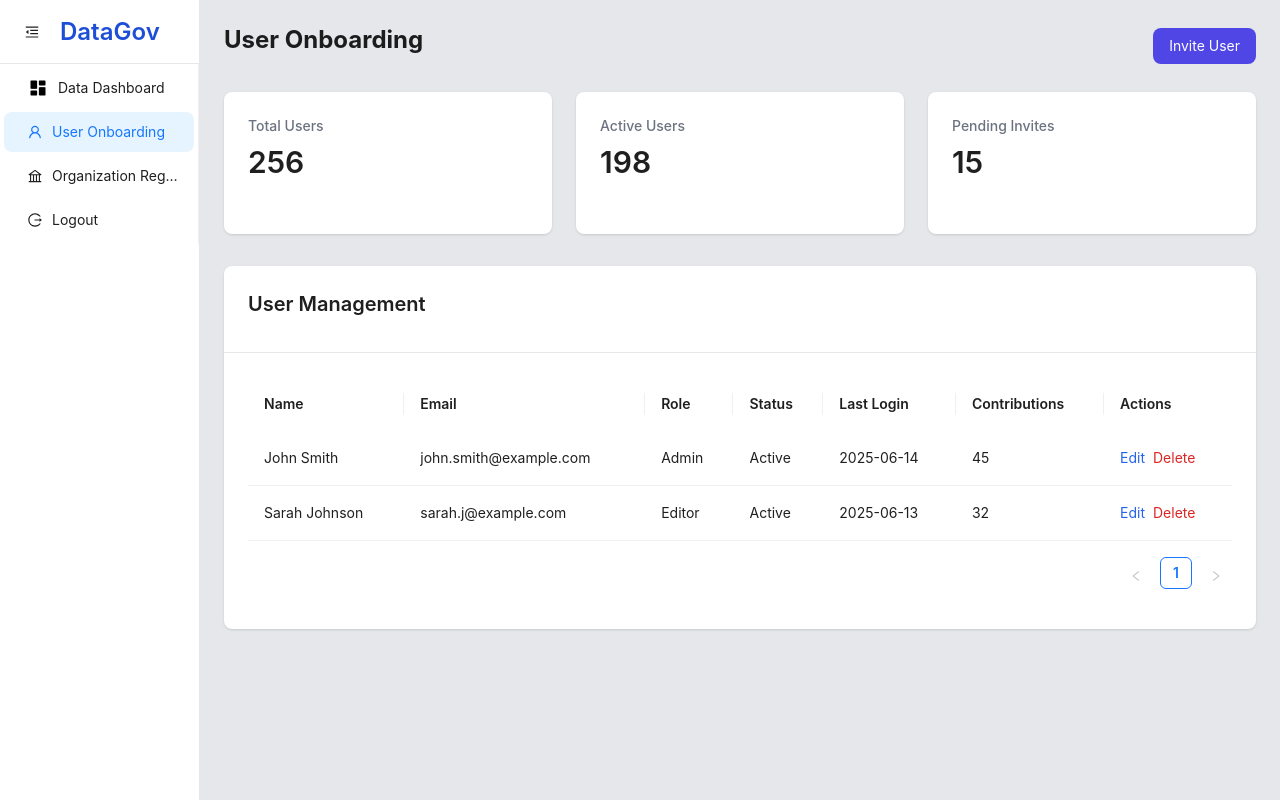
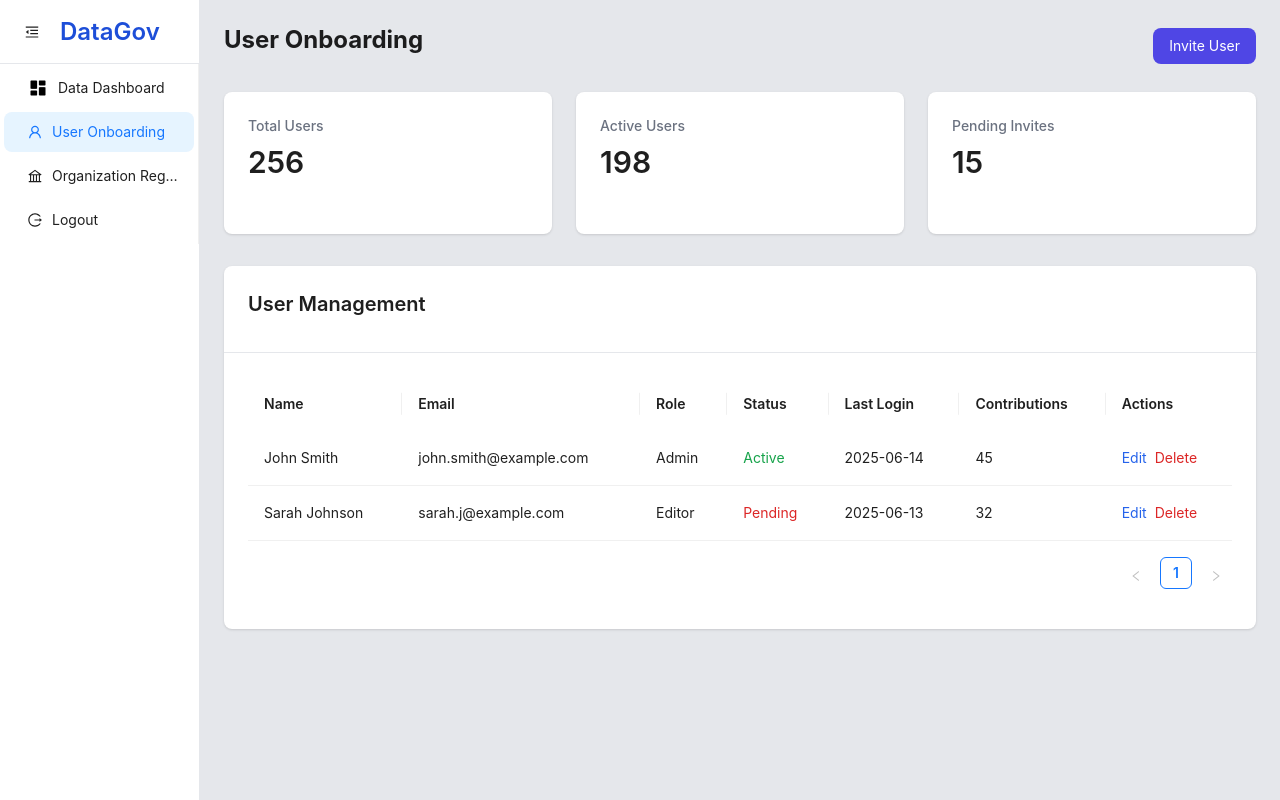
Before and after one commit to ralphlui/edgp-web, a Vue app: page /dashboard in a window 1280 px wide. Built offline with nearby package versions, Linux system fonts and the light colour scheme.

Commit message:
Commit005_ChangingStatusColorFontInUserList

```diff
--- a/src/views/DashboardView.vue
+++ b/src/views/DashboardView.vue
@@ -42,7 +42,12 @@ const userColumns = [
   { title: 'Name', dataIndex: 'name', key: 'name' },
   { title: 'Email', dataIndex: 'email', key: 'email' },
   { title: 'Role', dataIndex: 'role', key: 'role' },
-  { title: 'Status', dataIndex: 'status', key: 'status' },
+  {
+    title: 'Status',
+    dataIndex: 'status',
+    key: 'status',
+    slots: { customRender: 'status' },
+  },
   { title: 'Last Login', dataIndex: 'lastLogin', key: 'lastLogin' },
   { title: 'Contributions', dataIndex: 'contributions', key: 'contributions' },
   { title: 'Actions', key: 'actions', slots: { customRender: 'actions' } },
@@ -63,7 +68,7 @@ const userData = ref([
     name: 'Sarah Johnson',
     email: 'sarah.j@example.com',
     role: 'Editor',
-    status: 'Active',
+    status: 'Pending',
     lastLogin: '2025-06-13',
     contributions: 32,
   },
@@ -205,6 +210,17 @@ const handleLogout = () => {
                 :pagination="{ pageSize: 10 }"
                 class="user-management-table"
               >
+                <template #status="{ record }">
+                  <span
+                    :class="{
+                      'text-green-600': record.status === 'Active',
+                      'text-red-600': record.status === 'Pending',
+                      'text-gray-500': record.status === 'Inactive',
+                    }"
+                  >
+                    {{ record.status }}
+                  </span>
+                </template>
                 <template #actions="{ record }">
                   <a-space>
                     <a class="text-blue-600 hover:text-blue-800" @click="() => handleEdit(record)"
```
